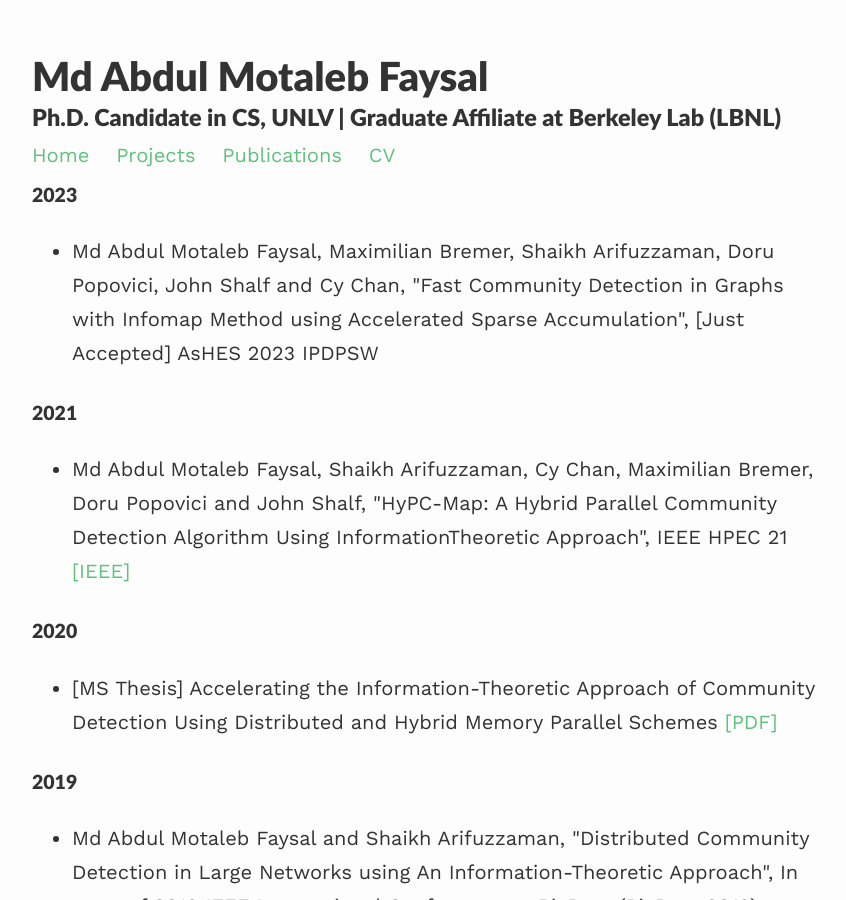
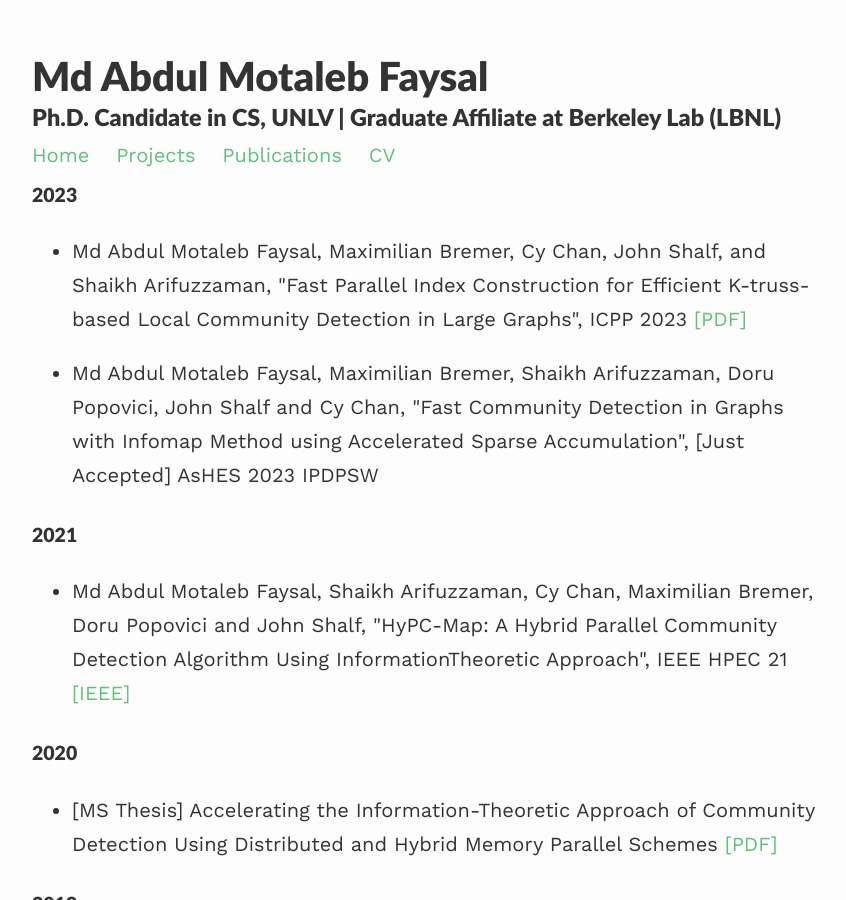
Before and after one commit to mfaysal101/mfaysal101.github.io, a Jekyll site: the page built from publication.html, in a window 1280 px wide and 900 px high. Shown: the whole window, without its empty margins (208-1054 px from the left). Built offline with Jekyll 4.4.1, drawn with Linux system fonts in a browser that asks for light colours; nearby versions of some CDN libraries.

Commit message:
Update publication.html

```diff
--- a/publication.html
+++ b/publication.html
@@ -7,15 +7,18 @@ title: Archive
 <div>
 <h3><small>2023</small></h3>
     <ul>
-    <li> Md Abdul Motaleb Faysal, Maximilian Bremer, Shaikh Arifuzzaman, Doru Popovici, John Shalf and Cy Chan, "Fast Community Detection in Graphs with Infomap Method using Accelerated Sparse Accumulation", [Just Accepted] AsHES 2023 IPDPSW </li>
+        <li> Md Abdul Motaleb Faysal, Maximilian Bremer, Cy Chan, John Shalf, and Shaikh Arifuzzaman, "Fast Parallel Index Construction for Efficient K-truss-based Local Community Detection in Large Graphs", ICPP 2023 <a target="_blank" rel="noopener noreferrer" href="mfaysal101.github.io_parallel_equitruss.pdf at main · mfaysal101_mfaysal101.github.io.html">[PDF]</a> </li>
+    </ul>
+    <ul>
+        <li> Md Abdul Motaleb Faysal, Maximilian Bremer, Shaikh Arifuzzaman, Doru Popovici, John Shalf and Cy Chan, "Fast Community Detection in Graphs with Infomap Method using Accelerated Sparse Accumulation", [Just Accepted] AsHES 2023 IPDPSW </li>
     </ul>
 <h3><small>2021</small></h3>
     <ul>
-    <li> Md Abdul Motaleb Faysal, Shaikh Arifuzzaman, Cy Chan, Maximilian Bremer, Doru Popovici and John Shalf, "HyPC-Map: A Hybrid Parallel Community Detection Algorithm Using InformationTheoretic Approach", IEEE HPEC 21 <a target="_blank" rel="noopener noreferrer" href="https://ieeexplore.ieee.org/abstract/document/9622866">[IEEE]</a></li>
+        <li> Md Abdul Motaleb Faysal, Shaikh Arifuzzaman, Cy Chan, Maximilian Bremer, Doru Popovici and John Shalf, "HyPC-Map: A Hybrid Parallel Community Detection Algorithm Using InformationTheoretic Approach", IEEE HPEC 21 <a target="_blank" rel="noopener noreferrer" href="https://ieeexplore.ieee.org/abstract/document/9622866">[IEEE]</a></li>
     </ul>
 <h3><small>2020</small></h3>
     <ul>
-    <li> [MS Thesis] Accelerating the Information-Theoretic Approach of Community Detection Using Distributed and Hybrid Memory Parallel Schemes <a target="_blank" rel="noopener noreferrer" href="https://scholarworks.uno.edu/cgi/viewcontent.cgi?article=3966&context=td">[PDF]</a></li>
+        <li> [MS Thesis] Accelerating the Information-Theoretic Approach of Community Detection Using Distributed and Hybrid Memory Parallel Schemes <a target="_blank" rel="noopener noreferrer" href="https://scholarworks.uno.edu/cgi/viewcontent.cgi?article=3966&context=td">[PDF]</a></li>
     </ul>
 <h3><small>2019</small></h3>
     <ul>
```
